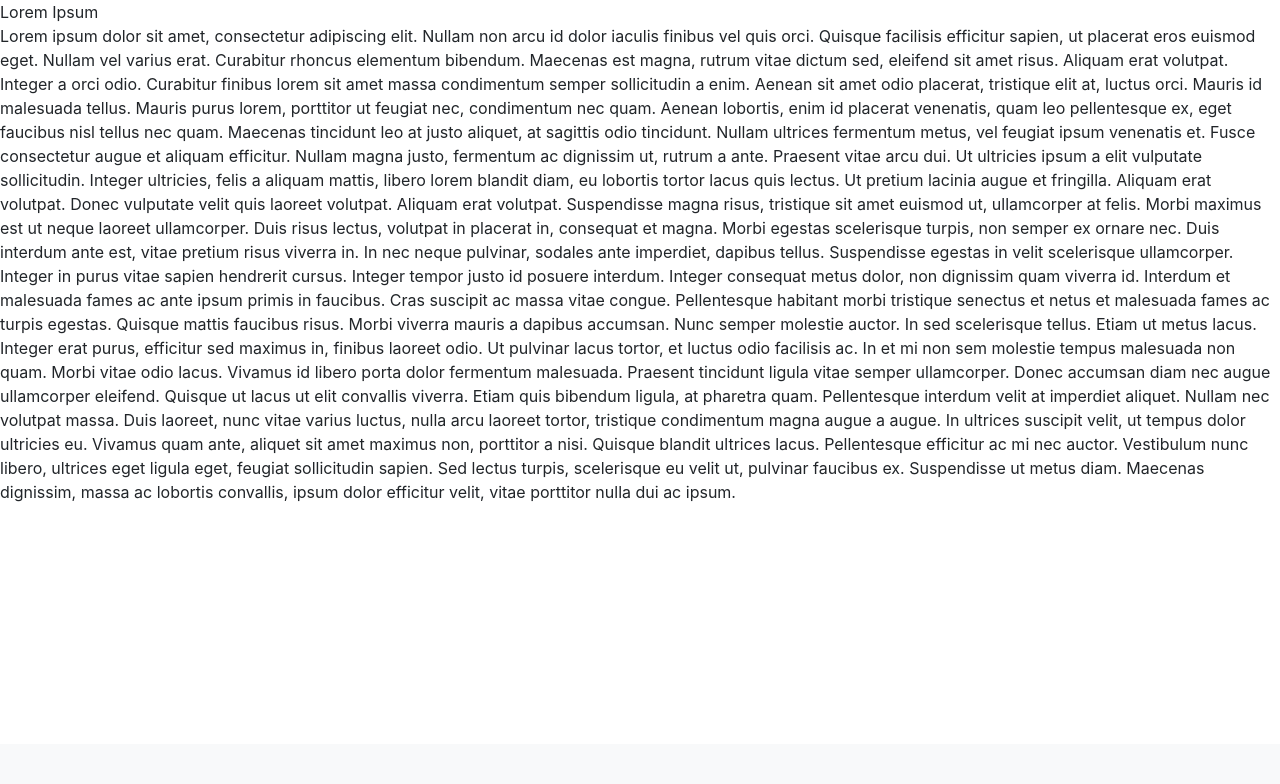
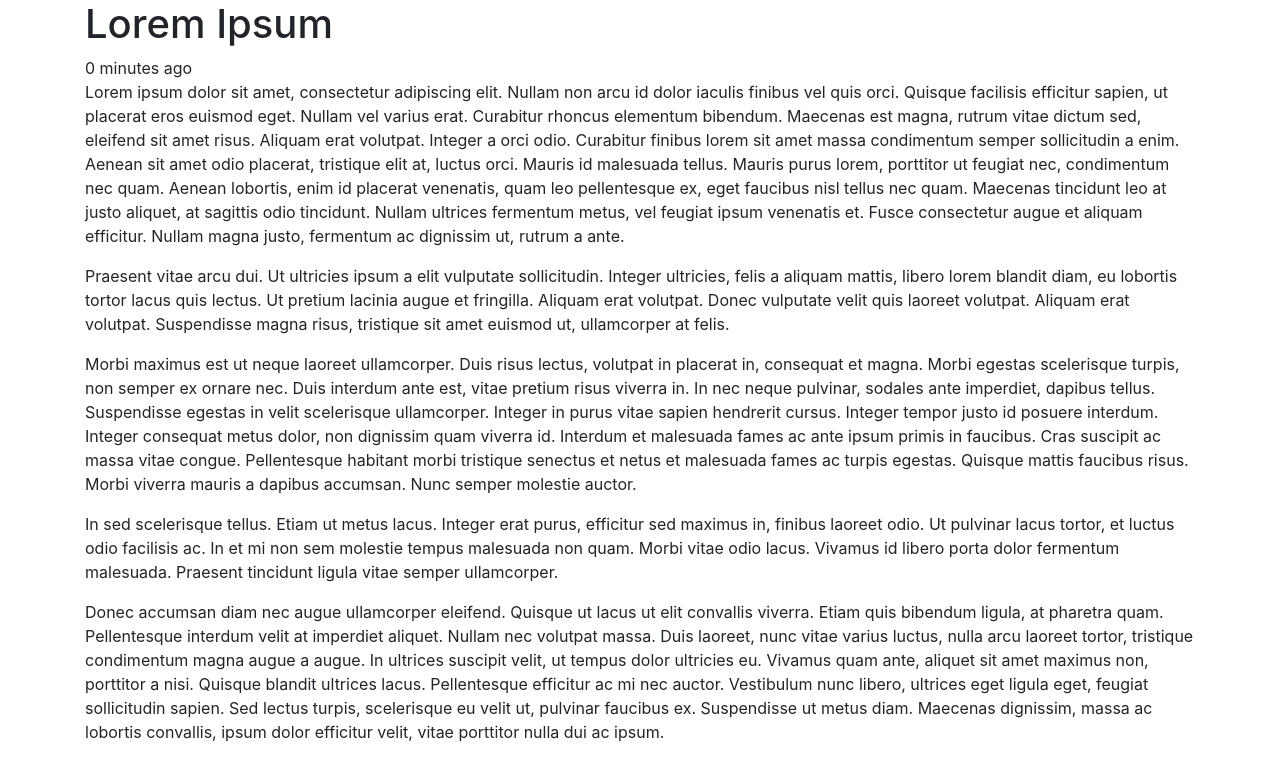
Before and after one commit to 007vict/ecommerce, a Django app: a page that uses products/templates/products/detail.html in a window 1280 px wide. Shown: the part 56-840 px from the top of the page. Before the commit the page ends 558 px from the top, so only its background shows below. Run offline with Django 3.2, Linux system fonts and the light colour scheme; data comes from the database, SQL or seed files in the repository; both versions use the stored data as it was after the commit; some libraries are stand-ins or nearby versions.

Commit message:
template filter

```diff
--- a/products/models.py
+++ b/products/models.py
@@ -53,6 +53,7 @@ class Product(models.Model):
     image = models.ImageField(upload_to='products/', null=True, blank=True)
     featured = models.BooleanField(default=False)
     active = models.BooleanField(default=True)
+    timestamp = models.DateTimeField(auto_now_add=True)
 
     objects = ProductManager()
 
--- a/products/templates/products/detail.html
+++ b/products/templates/products/detail.html
@@ -1,9 +1,16 @@
 {% extends 'base.html' %}
 
 {% block content %}
-{{ object.title }}<br>
-{{ object.descriptions }}<br>
-{% if object.image %}
-<img src="{{ object.image.url }}" class="img-fluid">
-{% endif %}
+    <div class="container">
+        <div class="row">
+            <div class="col">
+                <h1>{{ object.title }}</h1>
+                {{ object.timestamp|timesince }} ago
+                {{ object.descriptions|linebreaks }}<br>
+                {% if object.image %}
+                    <img src="{{ object.image.url }}" class="img-fluid">
+                {% endif %}
+            </div>
+        </div>
+    </div>
 {% endblock %}
--- a/products/templates/products/snippets/card.html
+++ b/products/templates/products/snippets/card.html
@@ -6,9 +6,9 @@
     {% endif %}
     <div class="card-body">
         <h5 class="card-title">{{ instance.title }}</h5>
-        <p class="card-text">{{ instance.descriptions }}</p>
+        <p class="card-text">{{ instance.descriptions|linebreaks|truncatewords:14 }}</p>
         <a href="{{ instance.get_absolute_url }}" class="btn btn-primary">View</a>
-{#        <a href=" {% url 'products:detail' slug=instance.slug %}" class="btn btn-warning">Url shortcut</a>#}
+        {#        <a href=" {% url 'products:detail' slug=instance.slug %}" class="btn btn-warning">Url shortcut</a>#}
 
     </div>
 </div>
```
Also changed, not shown: db.sqlite3, products/migrations/0012_product_timestamp.py (added).
